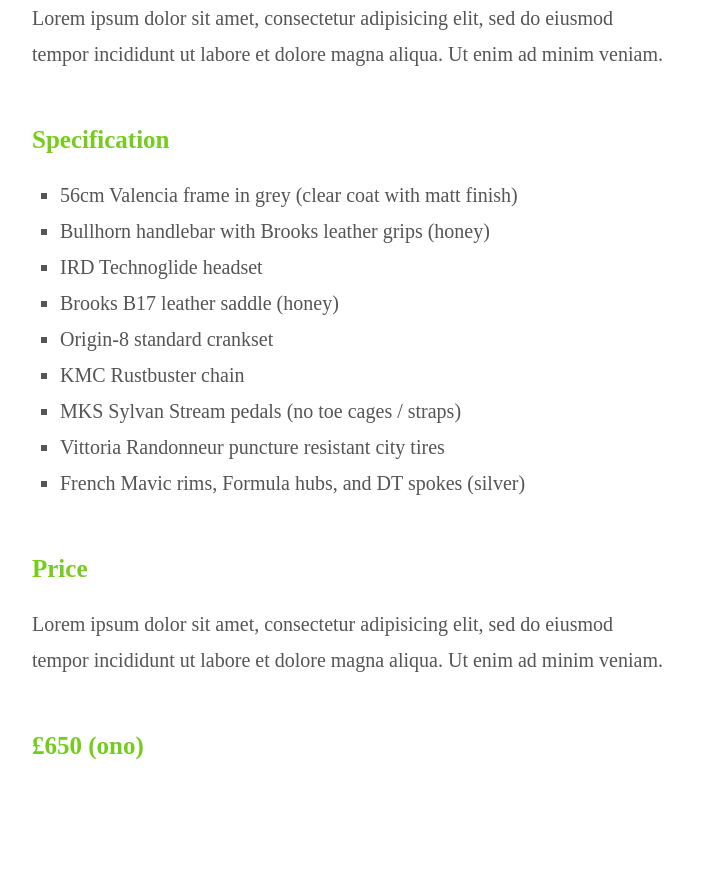
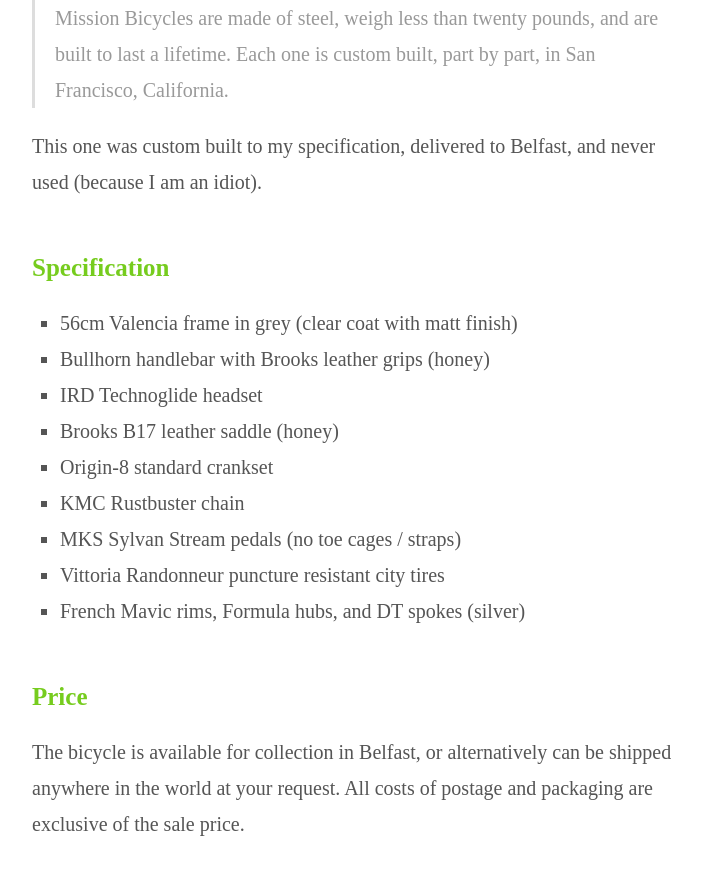
Before and after one commit to andymcmillan/andymcmillan, a Jekyll site: the page built from bicycle.md, in a window 1280 px wide and 1400 px high. Shown: the part 521-1396 px from the top of the window, without its empty margins (288-989 px from the left). Built offline with Jekyll 4.4.1, drawn with Linux system fonts in a browser that asks for light colours; Markdown is read by kramdown in place of the engine named in the settings.

Commit message:
Update bicycle.md

```diff
--- a/bicycle.md
+++ b/bicycle.md
@@ -8,7 +8,9 @@
 
 ![Grey fixed gear Mission Bicycle](http://farm9.staticflickr.com/8150/7532127978_e46ce1e144_c.jpg "Grey fixed gear Mission Bicycle")
 
-Lorem ipsum dolor sit amet, consectetur adipisicing elit, sed do eiusmod tempor incididunt ut labore et dolore magna aliqua. Ut enim ad minim veniam.
+> Mission Bicycles are made of steel, weigh less than twenty pounds, and are built to last a lifetime. Each one is custom built, part by part, in San Francisco, California.
+
+This one was custom built to my specification, delivered to Belfast, and never used (because I am an idiot).
 
 ## Specification
 
@@ -24,6 +26,6 @@
 
 ## Price
 
-Lorem ipsum dolor sit amet, consectetur adipisicing elit, sed do eiusmod tempor incididunt ut labore et dolore magna aliqua. Ut enim ad minim veniam.
+The bicycle is available for collection in Belfast, or alternatively can be shipped anywhere in the world at your request. All costs of postage and packaging are exclusive of the sale price.
 
 ## £650 (ono)
```
